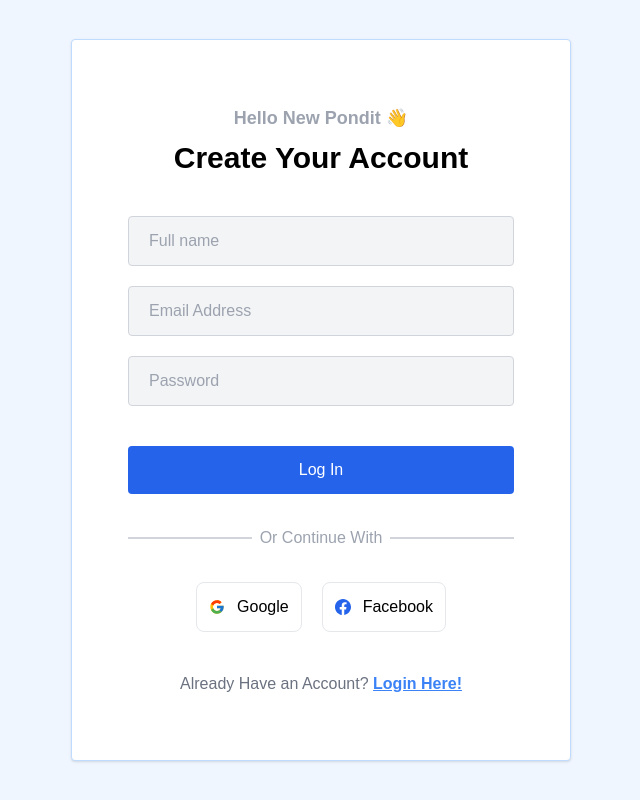
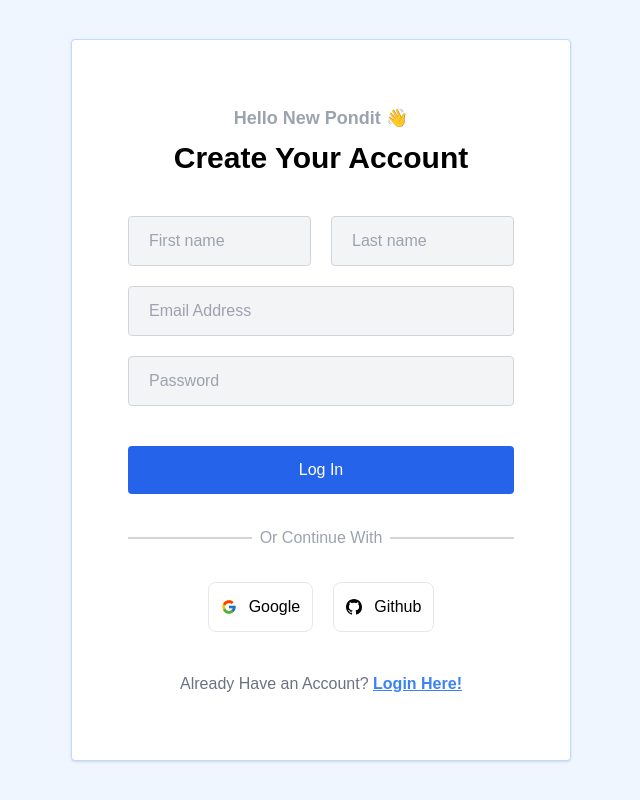
Before and after one commit to Byte-Walker/ponditi-overflow-fr, a React (Create React App) app: page /signup in a window 1280 px wide. Shown: the whole page, without its empty margins (319-959 px from the left). Built offline with nearby package versions, Linux system fonts and the light colour scheme.

Commit message:
Login and Singup Api Connected

```diff
--- a/package.json
+++ b/package.json
@@ -6,6 +6,8 @@
     "@testing-library/jest-dom": "^5.14.1",
     "@testing-library/react": "^13.0.0",
     "@testing-library/user-event": "^13.2.1",
+    "axios": "^0.27.2",
+    "firebase": "^9.8.4",
     "react": "^18.2.0",
     "react-dom": "^18.2.0",
     "react-icons": "^4.4.0",
--- a/src/Page/Login/Login.jsx
+++ b/src/Page/Login/Login.jsx
@@ -1,10 +1,38 @@
 import React from "react";
 import { useNavigate } from "react-router-dom";
-import { FcGoogle } from "react-icons/fc";
-import { BsFacebook } from "react-icons/bs";
+import GoogleLogin from "../../components/Social_Login/GoogleLogin";
+import GithubLogin from "../../components/Social_Login/GithubLogin";
 
 const Login = () => {
   const path = useNavigate();
+  // * handeling login * //
+  const loginHandler = (event) => {
+    event.preventDefault();
+    const user_email = event.target.elements.email.value;
+    const user_pass = event.target.elements.password.value;
+    // * stroring all data to a object * //
+    const userInfo = { user_email, user_pass };
+    event.target.reset();
+    console.log(userInfo);
+    // * sending data to api * //
+    const url = `http://localhost:5500/login`;
+    fetch(url, {
+      method: "POST",
+      headers: {
+        Accept: "application/json",
+        "Content-Type": "application/json",
+      },
+      body: JSON.stringify(userInfo),
+    })
+      .then((res) => res.json())
+      .then((res) => {
+        if (res) {
+          alert("You Are Logged In MF");
+        } else {
+          alert("Marakhao Chutmarani");
+        }
+      });
+  };
   return (
     // * main container * //
     <section className={`md:bg-blue-50 bg-white min-h-screen centerXY md:p-0`}>
@@ -15,7 +43,7 @@ const Login = () => {
           Login to your account
         </h1>
         {/* login form */}
-        <form className="mt-10">
+        <form className="mt-10" onSubmit={loginHandler}>
           <input
             type="email"
             name="email"
@@ -25,7 +53,7 @@ const Login = () => {
           />
           <input
             type="password"
-            name="passwword"
+            name="password"
             className={`input`}
             placeholder="Password"
             required
@@ -44,16 +72,8 @@ const Login = () => {
         </div>
         {/* Social Login */}
         <div className="flex justify-center gap-5 mx-auto w-full">
-          <button
-            className={`bg-white p-3 rounded-lg border gap-3 centerXY hover:scale-105 hover:border-red-500 transition`}
-          >
-            <FcGoogle /> Google
-          </button>
-          <button
-            className={`bg-white p-3 rounded-lg border gap-3 centerXY hover:scale-105 hover:border-blue-500 transition`}
-          >
-            <BsFacebook className="text-blue-600" /> Facebook
-          </button>
+          <GoogleLogin />
+          <GithubLogin />
         </div>
         <p className="mt-10 text-center text-gray-500">
           Don't Have an Account?{" "}
--- a/src/Page/Signup/Signup.jsx
+++ b/src/Page/Signup/Signup.jsx
@@ -1,10 +1,39 @@
 import React from "react";
 import { useNavigate } from "react-router-dom";
-import { FcGoogle } from "react-icons/fc";
 import { BsFacebook } from "react-icons/bs";
+import GoogleLogin from "../../components/Social_Login/GoogleLogin";
+import GithubLogin from "../../components/Social_Login/GithubLogin";
 
 const Signup = () => {
   const path = useNavigate();
+  // * handling signup * //
+  const singupHandler = (event) => {
+    event.preventDefault();
+    const name = event.target.elements.firstName.value + " " + event.target.elements.lastName.value;
+    const user_email = event.target.elements.email.value;
+    const user_pass = event.target.elements.password.value;
+    const img_url = null;
+    // * stroring all data to a object * //
+    const userInfo = { name, user_email, user_pass, img_url };
+
+    const url = `http://localhost:5500/signup`;
+    fetch(url, {
+      method: "POST",
+      headers: {
+        Accept: "application/json",
+        "Content-Type": "application/json",
+      },
+      body: JSON.stringify(userInfo),
+    })
+      .then((res) => res.json())
+      .then((res) => {
+        if (res) {
+          alert("Account Created");
+          event.target.reset();
+        }
+      });
+    // * sending data to api * //
+  };
   return (
     // * main container * //
     <section className={`md:bg-blue-50 bg-white min-h-screen centerXY md:p-0`}>
@@ -13,14 +42,24 @@ const Signup = () => {
         <p className="text-center text-gray-400 text-lg mb-2 font-semibold">Hello New Pondit 👋</p>
         <h1 className="text-3xl font-semibold capitalize text-center mb-5">Create Your Account</h1>
         {/* login form */}
-        <form className="mt-10">
-          <input
-            type="text"
-            name="name"
-            className={`input mb-5`}
-            placeholder="Full name"
-            required
-          />
+        <form className="mt-10" onSubmit={singupHandler}>
+          <div className="flex gap-5">
+            <input
+              type="text"
+              name="firstName"
+              className={`input mb-5`}
+              placeholder="First name"
+              required
+            />
+            <input
+              type="text"
+              name="lastName"
+              className={`input mb-5`}
+              placeholder="Last name"
+              required
+            />
+          </div>
+
           <input
             type="email"
             name="email"
@@ -30,7 +69,7 @@ const Signup = () => {
           />
           <input
             type="password"
-            name="passwword"
+            name="password"
             className={`input`}
             placeholder="Password"
             required
@@ -41,6 +80,7 @@ const Signup = () => {
             Log In
           </button>
         </form>
+
         {/* separator */}
         <div className={`centerXY my-8 gap-2`}>
           <div className="h-[2px] w-full bg-gray-300">&nbsp;</div>
@@ -49,16 +89,8 @@ const Signup = () => {
         </div>
         {/* Social Login */}
         <div className="flex justify-center gap-5 mx-auto w-full">
-          <button
-            className={`bg-white p-3 rounded-lg border gap-3 centerXY hover:scale-105 hover:border-red-500 transition`}
-          >
-            <FcGoogle /> Google
-          </button>
-          <button
-            className={`bg-white p-3 rounded-lg border gap-3 centerXY hover:scale-105 hover:border-blue-500 transition`}
-          >
-            <BsFacebook className="text-blue-600" /> Facebook
-          </button>
+          <GoogleLogin />
+          <GithubLogin />
         </div>
         <p className="mt-10 text-center text-gray-500">
           Already Have an Account?{" "}
--- /dev/null
+++ b/src/components/Social_Login/GithubLogin.jsx
@@ -0,0 +1,45 @@
+import { GithubAuthProvider, signInWithPopup } from "firebase/auth";
+import auth from "../firebase.init";
+import { BsGithub } from "react-icons/bs";
+import axios from "axios";
+import { useEffect } from "react";
+
+const GithubLogin = () => {
+  const githubProvider = new GithubAuthProvider();
+  const loginWithGoogle = () => {
+    signInWithPopup(auth, githubProvider).then((result) => {
+      const user_email = result.user.email;
+      const name = result.user.displayName;
+      const img_url = result.user.photoURL;
+      const user_pass = null;
+      const userInfo = { user_email, name, img_url, user_pass };
+      console.log(userInfo);
+      // * sending to server * //
+      const url = `http://localhost:5500/signup`;
+      fetch(url, {
+        method: "POST",
+        headers: {
+          Accept: "application/json",
+          "Content-Type": "application/json",
+        },
+        body: JSON.stringify(userInfo),
+      })
+        .then((res) => res.json())
+        .then((res) => {
+          if (res) {
+            alert("Account Created");
+          }
+        });
+    });
+  };
+
+  return (
+    <button
+      className={`bg-white p-3 rounded-lg border gap-3 centerXY hover:scale-105 hover:border-red-500 transition`}
+      onClick={loginWithGoogle}
+    >
+      <BsGithub /> Github
+    </button>
+  );
+};
+export default GithubLogin;
--- /dev/null
+++ b/src/components/Social_Login/GoogleLogin.jsx
@@ -0,0 +1,41 @@
+import { GoogleAuthProvider, signInWithPopup } from "firebase/auth";
+import auth from "../firebase.init";
+import { FcGoogle } from "react-icons/fc";
+
+const GoogleLogin = () => {
+  const googleProvider = new GoogleAuthProvider();
+  const loginWithGoogle = () => {
+    signInWithPopup(auth, googleProvider).then((result) => {
+      const user_email = result.user.email;
+      const name = result.user.displayName;
+      const img_url = result.user.photoURL;
+      const user_pass = null;
+      const userInfo = { user_email, name, img_url, user_pass };
+      // * sending to server * //
+      const url = `http://localhost:5500/signup`;
+      fetch(url, {
+        method: "POST",
+        headers: {
+          Accept: "application/json",
+          "Content-Type": "application/json",
+        },
+        body: JSON.stringify(userInfo),
+      })
+        .then((res) => res.json())
+        .then((res) => {
+          if (res) {
+            alert("Account Created");
+          }
+        });
+    });
+  };
+  return (
+    <button
+      className={`bg-white p-3 rounded-lg border gap-3 centerXY hover:scale-105 hover:border-red-500 transition`}
+      onClick={loginWithGoogle}
+    >
+      <FcGoogle /> Google
+    </button>
+  );
+};
+export default GoogleLogin;
--- /dev/null
+++ b/src/components/firebase.init.js
@@ -0,0 +1,20 @@
+// Import the functions you need from the SDKs you need
+import { getAuth } from "firebase/auth";
+import { initializeApp } from "firebase/app";
+// TODO: Add SDKs for Firebase products that you want to use
+// https://firebase.google.com/docs/web/setup#available-libraries
+
+// Your web app's Firebase configuration
+const firebaseConfig = {
+  apiKey: "AIzaSyDRuBsZ72nT-QQCwGuNH_kqBI_kaHO5qtA",
+  authDomain: "ponditi-overflow.firebaseapp.com",
+  projectId: "ponditi-overflow",
+  storageBucket: "ponditi-overflow.appspot.com",
+  messagingSenderId: "42536327850",
+  appId: "1:42536327850:web:122c938d95463eca2b4ed3",
+};
+
+// Initialize Firebase
+const app = initializeApp(firebaseConfig);
+const auth = getAuth(app);
+export default auth;
```
Also changed, not shown: 1 other file (tests, documents, lock files or other folders).
